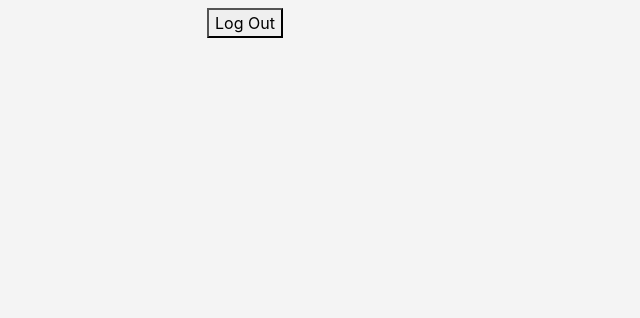
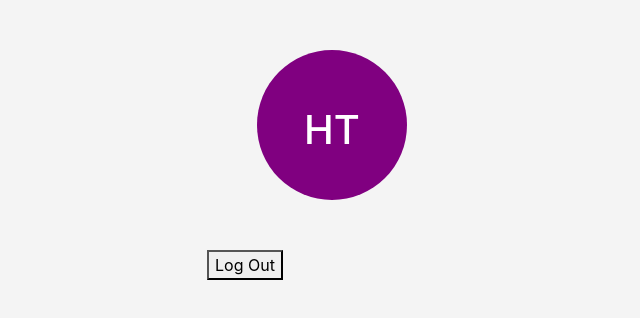
Before and after one commit to hussain-t/react-wordpress-jwt-auth, a React (Create React App) app: page /profile in a window 1280 px wide. Shown: the top 318 px of the page, without its empty margins (0-640 px from the left). Built offline with nearby package versions, Linux system fonts and the light colour scheme; sample sign-in values are in the browser's storage.

Commit message:
Adds user snippet styles.

```diff
--- a/src/components/Profile.js
+++ b/src/components/Profile.js
@@ -4,6 +4,9 @@ const Profile = props => {
   const user = JSON.parse(localStorage.getItem('AUTH_TOKEN'));
   return (
     <div className="container">
+      <div className="user-snippet">
+        <h1>HT</h1>
+      </div>
       <h2>{user.user_display_name}</h2>
       <button onClick={() => {
         localStorage.removeItem('AUTH_TOKEN');
--- a/src/index.css
+++ b/src/index.css
@@ -31,3 +31,18 @@ code {
     box-shadow: 3px 3px 15px 0 #dadada;
   }
 }
+
+.user-snippet {
+  background: purple;
+  padding: 40px;
+  width: 150px;
+  height: 150px;
+  margin: 50px;
+  border-radius: 75px;
+}
+
+.user-snippet h1 {
+  color: #ffffff;
+  text-align: center;
+  padding-top: 16px;
+}
```
